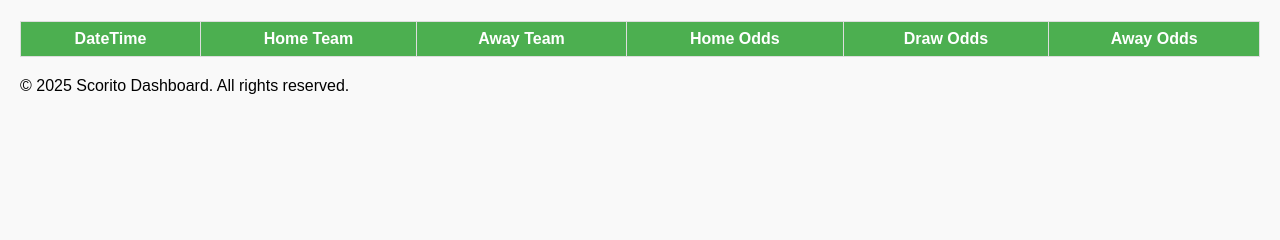
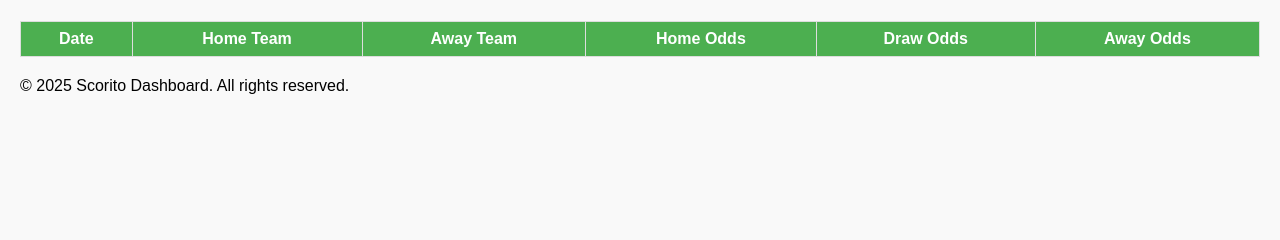
Before and after one commit to JanSparnaaij/ScoritoOdds, a Flask app: template app/templates/football.html in a window 1280 px wide. Shown: the part 242-482 px from the top of the page. Run offline with Flask 3, Linux system fonts and the light colour scheme; the template is opened without the code that fills it, so the values that code supplies are empty.

Commit message:
add date

```diff
--- a/app/templates/football.html
+++ b/app/templates/football.html
@@ -32,7 +32,7 @@
 <table>
     <thead>
         <tr>
-            <th>DateTime</th>
+            <th>Date</th>
             <th>Home Team</th>
             <th>Away Team</th>
             <th>Home Odds</th>
```
